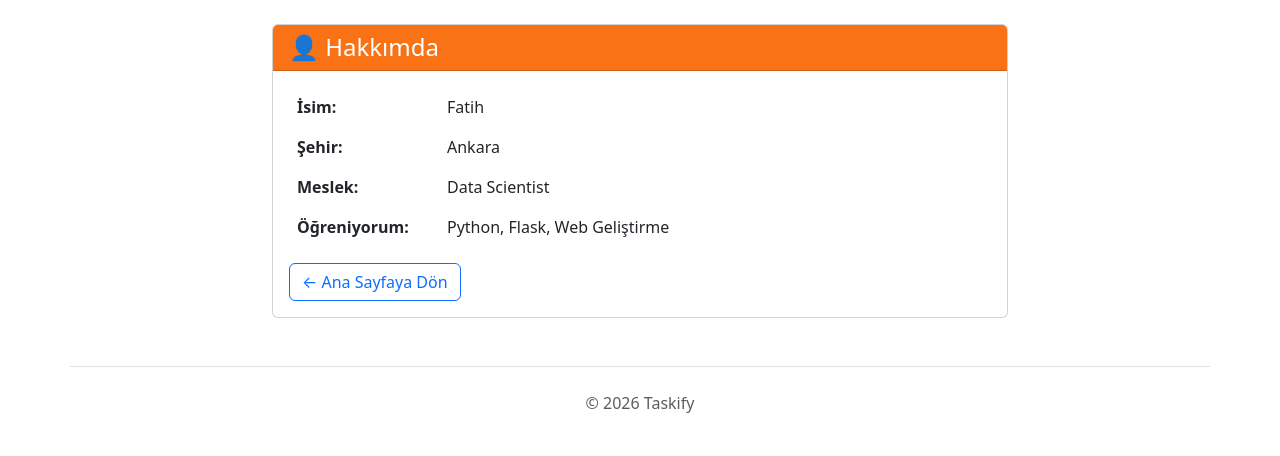
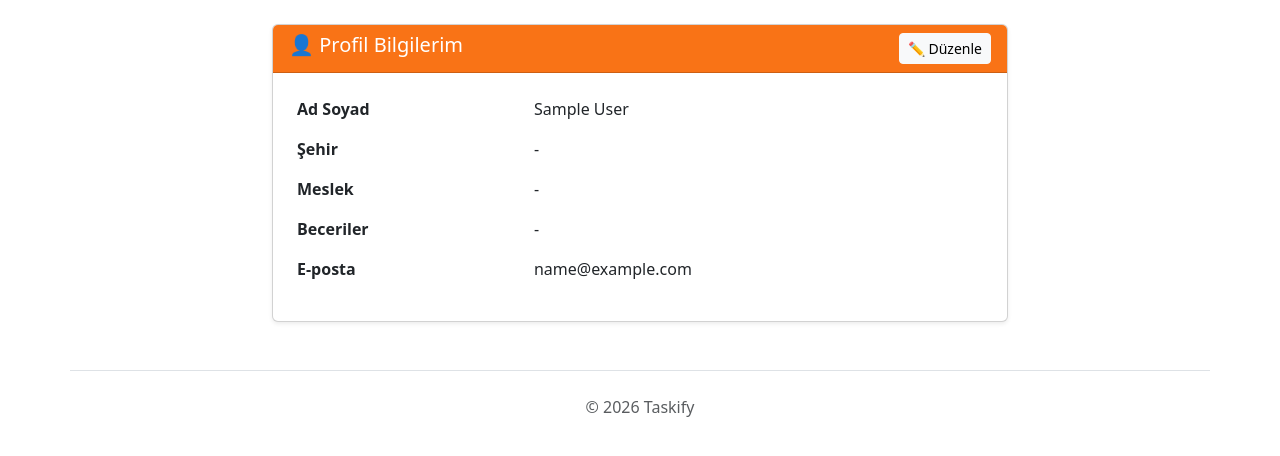
Before and after one commit to FatihErenCetin/taskify, a Flask app: page /aboutme in a window 1280 px wide. Shown: the part 56-512 px from the top of the page. Run offline with Flask 3, Linux system fonts and the light colour scheme; the visitor is signed in with stand-in values (Sample User, id 1).

Commit message:
Profildeki isimler statikti düzenlenebilir hale getirdim.

```diff
--- a/app.py
+++ b/app.py
@@ -123,6 +123,12 @@ class User(UserMixin, db.Model):
     password_hash = db.Column(db.String(256), nullable=False)
     created_at = db.Column(db.DateTime, default=datetime.utcnow)
 
+    # 👇 PROFİL ALANLARI (EKSİK OLANLAR)
+    full_name = db.Column(db.String(100))
+    city = db.Column(db.String(50))
+    job = db.Column(db.String(100))
+    skills = db.Column(db.String(200))
+
     # İlişki: Kullanıcının görevleri
     tasks = db.relationship('Task', backref='owner', lazy=True)
 
@@ -198,10 +204,26 @@ def inject_now():
 # HAKKIMDA
 # ==========================================
 # Adres: http://127.0.0.1:5000/aboutme
-@app.route('/aboutme')
+@app.route('/aboutme', methods=['GET', 'POST'])
 @login_required
 def aboutme():
-    return render_template('aboutme.html', user=current_user)
+    edit_mode = request.args.get('edit') == '1'
+
+    if request.method == 'POST':
+        current_user.full_name = request.form['full_name']
+        current_user.city = request.form['city']
+        current_user.job = request.form['job']
+        current_user.skills = request.form['skills']
+
+        db.session.commit()
+        flash('Profil güncellendi', 'success')
+        return redirect(url_for('aboutme'))
+
+    return render_template(
+        'aboutme.html',
+        user=current_user,
+        edit_mode=edit_mode
+    )
 
 # ==========================================
 # KAYIT OL
--- a/templates/aboutme.html
+++ b/templates/aboutme.html
@@ -1,35 +1,93 @@
 {% extends 'base.html' %}
-
-{% block title %}Hakkımda{% endblock %}
+{% block title %}Profilim{% endblock %}
 
 {% block content %}
 <div class="row justify-content-center">
   <div class="col-md-8">
-        <div class="card">
-            <div class="card-header bg-primary text-white">
-                <h4 class="mb-0">👤 Hakkımda</h4>
+    <div class="card shadow-sm">
+
+      <div class="card-header bg-primary text-white d-flex justify-content-between">
+        <h5 class="mb-0">👤 Profil Bilgilerim</h5>
+
+        {% if not edit_mode %}
+          <a href="{{ url_for('aboutme', edit=1) }}" class="btn btn-light btn-sm">
+            ✏️ Düzenle
+          </a>
+        {% endif %}
       </div>
+
       <div class="card-body">
-                <table class="table table-borderless">
+
+        <form method="POST">
+          <table class="table table-borderless align-middle">
+
             <tr>
-                        <th width="150">İsim:</th>
-                        <td>Fatih</td>
+              <th>Ad Soyad</th>
+              <td>
+                {% if edit_mode %}
+                  <input type="text" name="full_name" class="form-control"
+                         value="{{ user.full_name or '' }}">
+                {% else %}
+                  {{ user.full_name or '-' }}
+                {% endif %}
+              </td>
             </tr>
+
             <tr>
-                        <th>Şehir:</th>
-                        <td>Ankara</td>
+              <th>Şehir</th>
+              <td>
+                {% if edit_mode %}
+                  <input type="text" name="city" class="form-control"
+                         value="{{ user.city or '' }}">
+                {% else %}
+                  {{ user.city or '-' }}
+                {% endif %}
+              </td>
             </tr>
+
             <tr>
-                        <th>Meslek:</th>
-                        <td>Data Scientist</td>
+              <th>Meslek</th>
+              <td>
+                {% if edit_mode %}
+                  <input type="text" name="job" class="form-control"
+                         value="{{ user.job or '' }}">
+                {% else %}
+                  {{ user.job or '-' }}
+                {% endif %}
+              </td>
             </tr>
+
             <tr>
-                        <th>Öğreniyorum:</th>
-                        <td>Python, Flask, Web Geliştirme</td>
+              <th>Beceriler</th>
+              <td>
+                {% if edit_mode %}
+                  <input type="text" name="skills" class="form-control"
+                         value="{{ user.skills or '' }}">
+                {% else %}
+                  {{ user.skills or '-' }}
+                {% endif %}
+              </td>
             </tr>
+
+            <tr>
+              <th>E-posta</th>
+              <td>{{ user.email }}</td>
+            </tr>
+
           </table>
 
-                <a href="/" class="btn btn-outline-primary">← Ana Sayfaya Dön</a>
+          {% if edit_mode %}
+          <div class="d-flex justify-content-end gap-2">
+            <a href="{{ url_for('aboutme') }}" class="btn btn-secondary">
+              Vazgeç
+            </a>
+            <button class="btn btn-success">
+              💾 Kaydet
+            </button>
+          </div>
+          {% endif %}
+        </form>
+
       </div>
     </div>
   </div>
```
Lines whose indentation alone changed are shown as unchanged.
